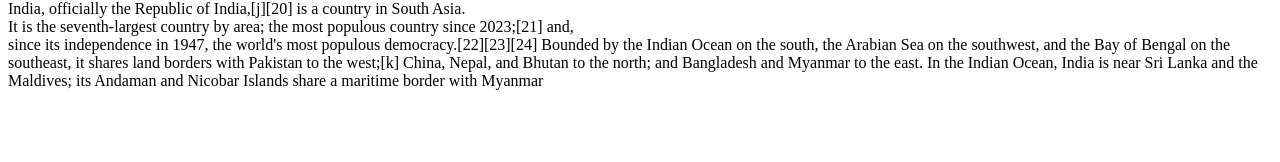
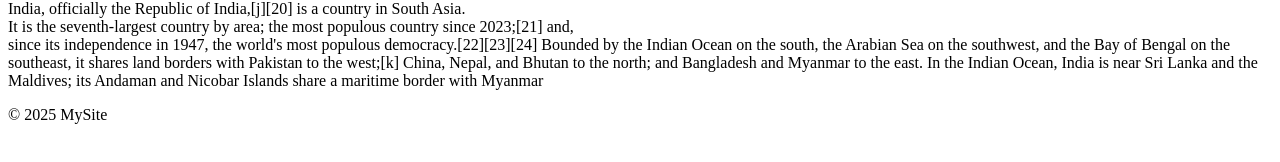
Before and after one commit to AshwinKaliraj/Module-2, a plain HTML site: page index.html in a window 1280 px wide. Shown: the part 114-276 px from the top of the page. Drawn offline with Linux system fonts and the light colour scheme.

Commit message:
Update index.html

```diff
--- a/index.html
+++ b/index.html
@@ -7,5 +7,6 @@
   <h1>Hello World</h1>
   <p>This is a sample project.</p>
   <p>India, officially the Republic of India,[j][20] is a country in South Asia.<br> It is the seventh-largest country by area; the most populous country since 2023;[21] and,<br> since its independence in 1947, the world's most populous democracy.[22][23][24] Bounded by the Indian Ocean on the south, the Arabian Sea on the southwest, and the Bay of Bengal on the southeast, it shares land borders with Pakistan to the west;[k] China, Nepal, and Bhutan to the north; and Bangladesh and Myanmar to the east. In the Indian Ocean, India is near Sri Lanka and the Maldives; its Andaman and Nicobar Islands share a maritime border with Myanmar</p>
+<footer>© 2025 MySite</footer>
 </body>
 </html>
```
